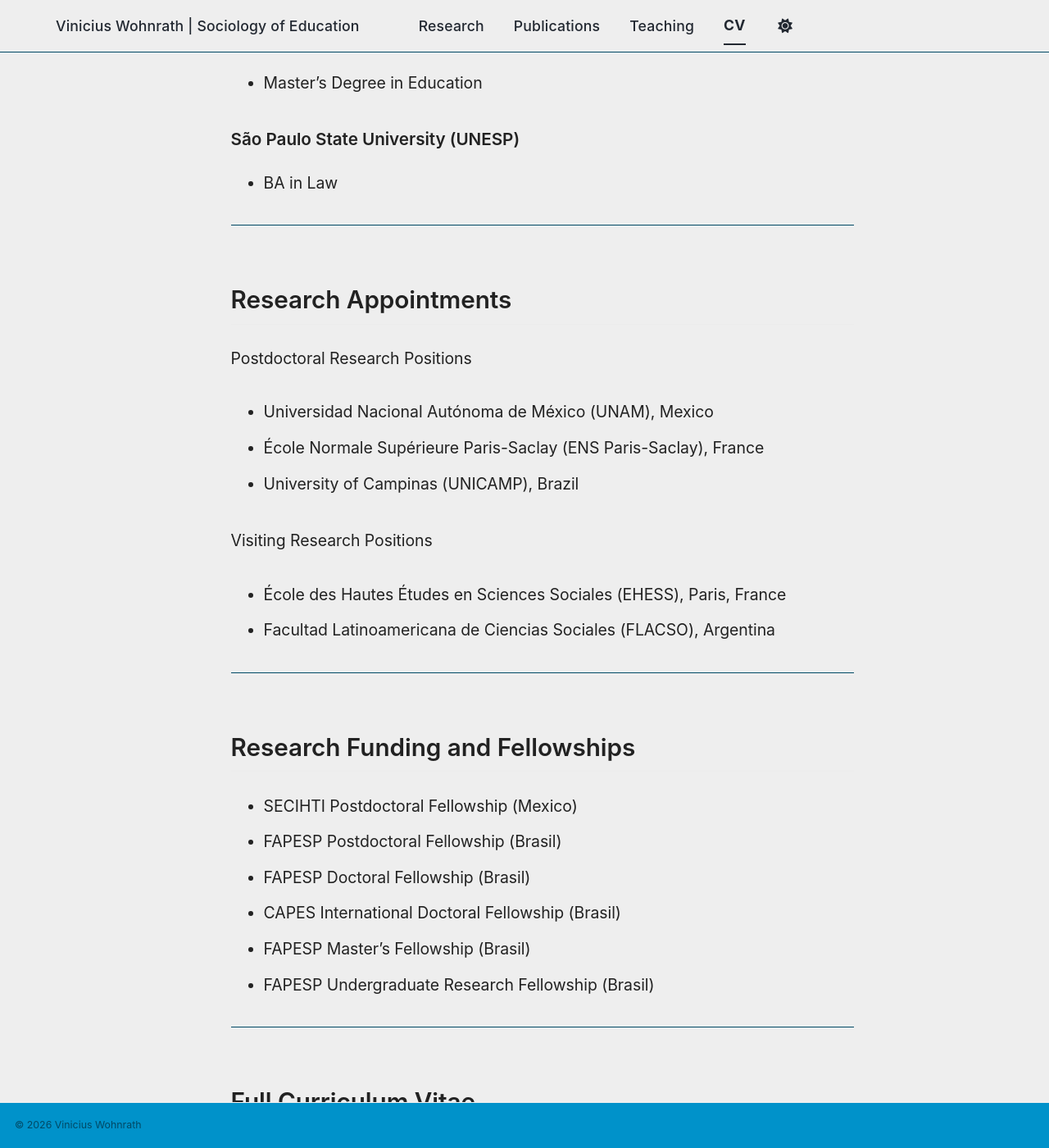
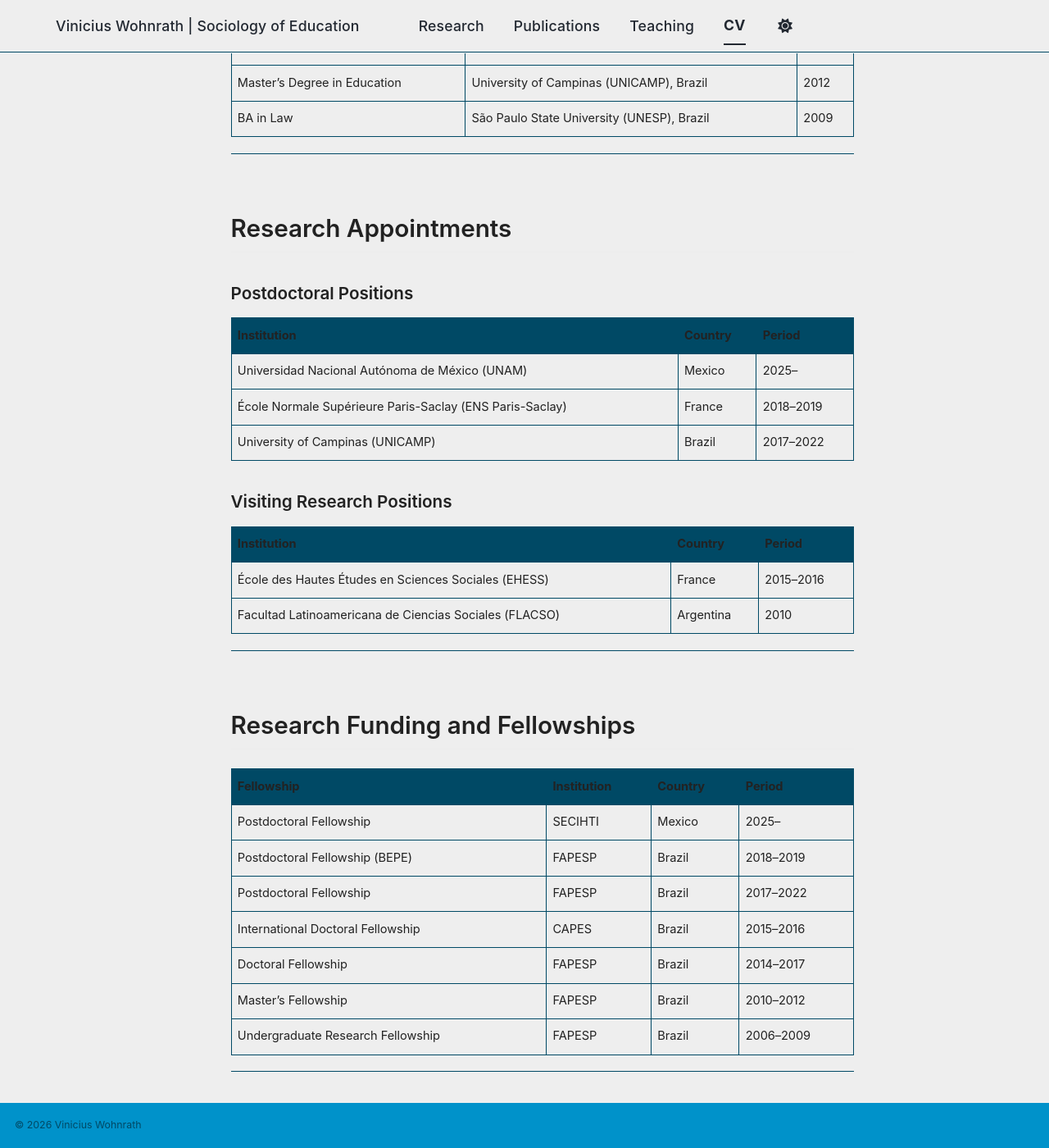
Before and after one commit to viniciuswohnrath/viniciuswohnrath.github.io, a Jekyll site: the page built from _pages/cv.md, in a window 1280 px wide and 1400 px high, scrolled down 671 px. Shown: the whole window at 82% size. Built offline with Jekyll 4.4.1, drawn with Linux system fonts in a browser that asks for light colours; a script bundle is joined from its source files by our own code; library files that are not in the unit come from our copies; some of the changed text lies outside the part shown.

Commit message:
Update cv.md

```diff
--- a/_pages/cv.md
+++ b/_pages/cv.md
@@ -8,53 +8,58 @@ classes: wide
 
 ## Current Position
 
-### Postdoctoral Researcher
-
-#### Universidad Nacional Autónoma de México (UNAM)
-
-#### Funded by the Secretaría de Ciencia, Humanidades, Tecnología e Innovación (SECIHTI)
-
-#### Member of the Sistema Nacional de Investigadores e Investigadoras (SNII), Mexico.
+**Postdoctoral Researcher** · Universidad Nacional Autónoma de México (UNAM)
+Funded by the Secretaría de Ciencia, Humanidades, Tecnología e Innovación (SECIHTI, Mexico)
+Member of the Sistema Nacional de Investigadores e Investigadoras (SNII), Social Sciences Committee
 
 ---
 
 ## Education
 
-### University of Campinas (UNICAMP)
-
-- PhD in Education
-- Master's Degree in Education
-
-### São Paulo State University (UNESP)
-
-- BA in Law
+| Degree | Institution | Year |
+|---|---|---|
+| PhD in Education | University of Campinas (UNICAMP), Brazil | 2017 |
+| Master's Degree in Education | University of Campinas (UNICAMP), Brazil | 2012 |
+| BA in Law | São Paulo State University (UNESP), Brazil | 2009 |
 
 ---
 
 ## Research Appointments
 
-Postdoctoral Research Positions
-- Universidad Nacional Autónoma de México (UNAM), Mexico
-- École Normale Supérieure Paris-Saclay (ENS Paris-Saclay), France
-- University of Campinas (UNICAMP), Brazil
+### Postdoctoral Positions
 
-Visiting Research Positions
-- École des Hautes Études en Sciences Sociales (EHESS), Paris, France
-- Facultad Latinoamericana de Ciencias Sociales (FLACSO), Argentina
+| Institution | Country | Period |
+|---|---|---|
+| Universidad Nacional Autónoma de México (UNAM) | Mexico | 2025– |
+| École Normale Supérieure Paris-Saclay (ENS Paris-Saclay) | France | 2018–2019 |
+| University of Campinas (UNICAMP) | Brazil | 2017–2022 |
+
+### Visiting Research Positions
+
+| Institution | Country | Period |
+|---|---|---|
+| École des Hautes Études en Sciences Sociales (EHESS) | France | 2015–2016 |
+| Facultad Latinoamericana de Ciencias Sociales (FLACSO) | Argentina | 2010 |
 
 ---
 
 ## Research Funding and Fellowships
 
-- SECIHTI Postdoctoral Fellowship (Mexico)
-- FAPESP Postdoctoral Fellowship (Brasil)
-- FAPESP Doctoral Fellowship (Brasil)
-- CAPES International Doctoral Fellowship (Brasil)
-- FAPESP Master's Fellowship (Brasil)
-- FAPESP Undergraduate Research Fellowship (Brasil)
+| Fellowship | Institution | Country | Period |
+|---|---|---|---|
+| Postdoctoral Fellowship | SECIHTI | Mexico | 2025– |
+| Postdoctoral Fellowship (BEPE) | FAPESP | Brazil | 2018–2019 |
+| Postdoctoral Fellowship | FAPESP | Brazil | 2017–2022 |
+| International Doctoral Fellowship | CAPES | Brazil | 2015–2016 |
+| Doctoral Fellowship | FAPESP | Brazil | 2014–2017 |
+| Master's Fellowship | FAPESP | Brazil | 2010–2012 |
+| Undergraduate Research Fellowship | FAPESP | Brazil | 2006–2009 |
 
 ---
 
+## Full CV
+
+For the complete version of my curriculum vitae, including publications, teaching, and service activities, see my [Lattes CV](http://lattes.cnpq.br/1701305518221688).
 ## Full Curriculum Vitae
 
 A complete academic CV is available upon request.
```
